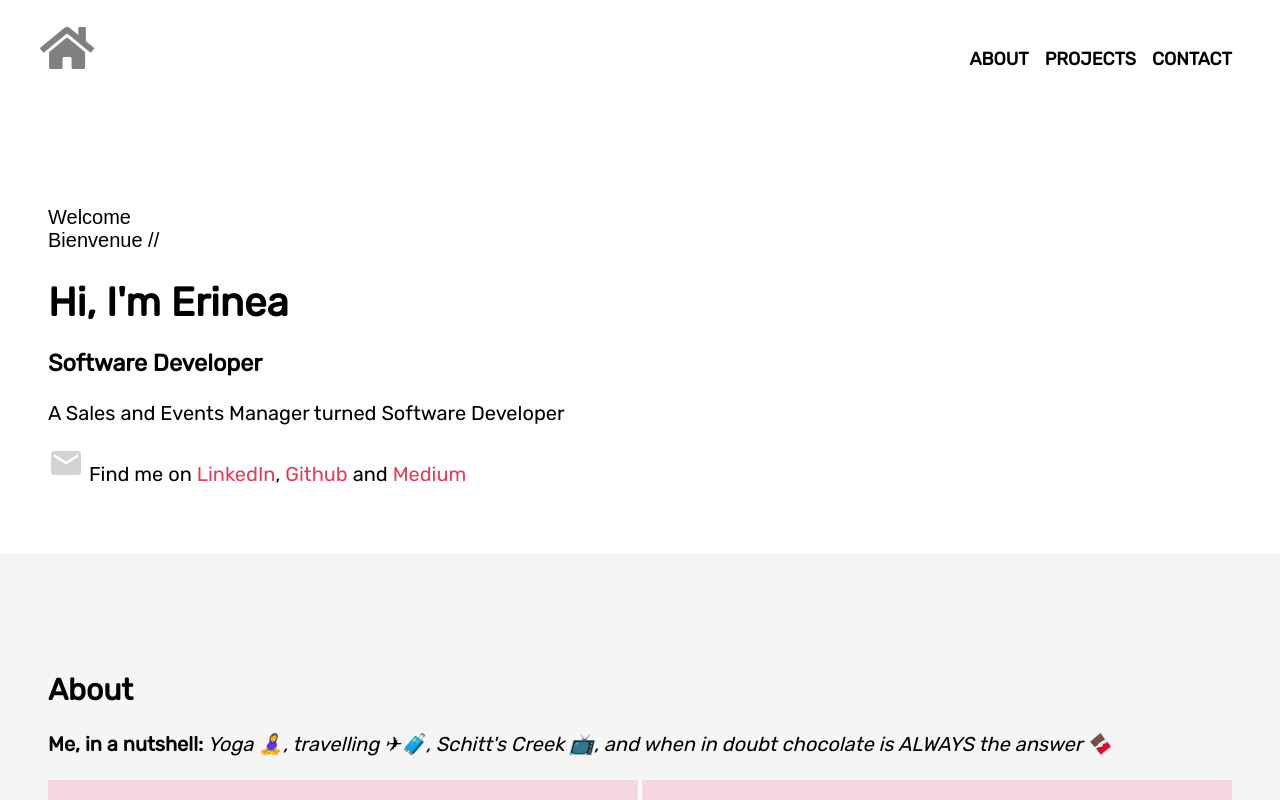
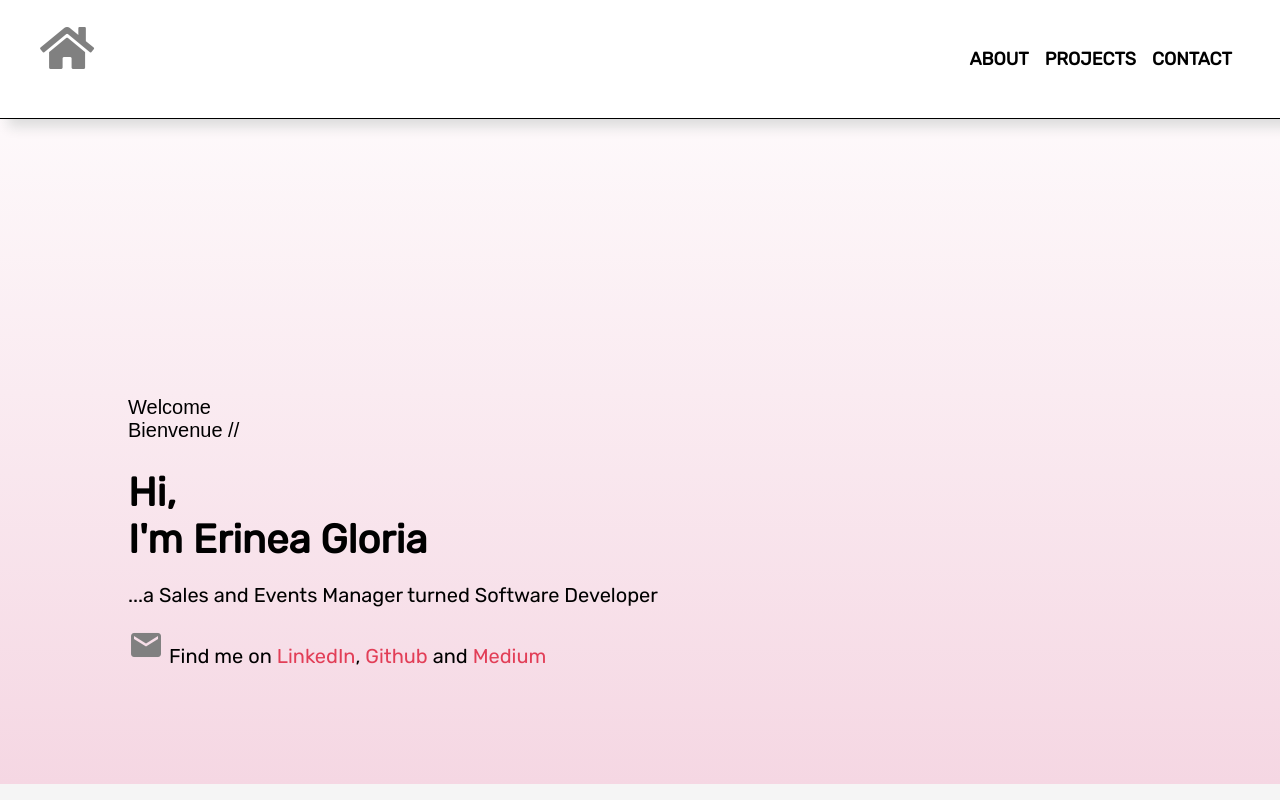
Before and after one commit to erineagloria/portfolio-app, a React (Create React App) app: page / in a window 1280 px wide. Shown: the top 800 px of the page. Built offline with nearby package versions, Linux system fonts and the light colour scheme.

Commit message:
added box shadowing and other effects

```diff
--- a/src/About.css
+++ b/src/About.css
@@ -1,5 +1,4 @@
 .about-page {
-    /* background-color: #FFE433; */
     background-color: whitesmoke;
     padding: 1rem;
 }
@@ -18,7 +17,7 @@
 
 @media screen and (min-width: 600px) {
     .about-page {
-      padding: 3rem;
+      padding: 8rem;
       font-size: 1.25rem;
     }
 
--- a/src/Contact.css
+++ b/src/Contact.css
@@ -1,6 +1,4 @@
 .contact-container {
-    /* background-color: #FFE433; */
-    background-color: #fff;
     padding: 1rem;
     margin-bottom: 8rem;
 }
@@ -76,7 +74,7 @@ button .resume:hover {
         font-size: 3rem;
       }
       .contact-container {
-          padding: 3rem;
+          padding: 8rem;
           font-size: 1.25rem;
       }
       button {
--- a/src/Header.css
+++ b/src/Header.css
@@ -6,6 +6,8 @@
 	width: 100%;
 	padding: 1rem;
 	z-index:1;
+	border-bottom: 1px solid;
+	box-shadow: 8px 8px 12px gainsboro;
 }
 .nav-content .menu {
 	display: none;
@@ -49,6 +51,23 @@
 	position: relative;
 }
 
+.nav-container nav li:after {
+    background: none repeat scroll 0 0 transparent;
+    bottom: 0;
+    content: "";
+    display: block;
+    height: 2px;
+    left: 50%;
+    position: absolute;
+    background: #000000;
+    transition: width 0.3s ease 0s, left 0.3s ease 0s;
+    width: 0;
+  }
+
+  .nav-container nav li:hover:after {
+    width: 100%;
+    left: 0;
+  }
 
 @media only screen and (max-width: 375px) {
 	.nav-container {
@@ -66,9 +85,9 @@
 	  font-size: 3rem;
 	}
 
-	/* .nav-container nav ul {
-		display: none;
-	} */
+	.nav-container nav li:after {
+		background: white;
+	}
 
 	.nav-content ul {
 	  flex-direction: row;
--- a/src/Introduction.css
+++ b/src/Introduction.css
@@ -1,5 +1,6 @@
 .intro-content {
-    /* background-color: #FFE433; */
+    /* background-image: url("https://images.unsplash.com/photo-1490735891913-40897cdaafd1?ixlib=rb-1.2.1&ixid=eyJhcHBfaWQiOjEyMDd9&auto=format&fit=crop&w=1050&q=80"); */
+    background-image: linear-gradient(white, #f5d7e3);
     background-color: #fff;
     padding: 1rem;
 
@@ -39,7 +40,7 @@
   }
 
 .intro-content .welcome-en {
-    margin-top: 110px;
+    margin-top: 220px;
     margin-bottom: 0px;
     font-family: Arial, Helvetica, sans-serif;
     font-weight: lighter;
@@ -52,7 +53,7 @@
 }
 
 .intro-content .email {
-    color: lightgray;
+    color: grey;
 }
 
 .material-icons.md-36 {
@@ -73,7 +74,8 @@
 
 @media screen and (min-width: 600px) {
     .intro-content {
-        padding: 3rem;
+        padding: 8rem;
+        padding-bottom: 6rem;
         font-size: 1.25rem;
     }
 
--- a/src/Introduction.js
+++ b/src/Introduction.js
@@ -10,12 +10,11 @@ export default class Introduction extends Component {
                     <br/>
                     <br/>
                     <h4 className="welcome-en">Welcome</h4><h4 className="welcome-fr">Bienvenue //</h4>
-                    <h1 className="name">Hi, I'm Erinea</h1>
-                    {/* <span className="phonetics">/air-a-ney-yah/</span> */}
-                    <h3>Software Developer</h3>
+                    <h1 className="name">Hi, <br/> I'm Erinea Gloria</h1>
+                    {/* <h3>Software Developer</h3> */}
 
-                    <p>A Sales and Events Manager turned Software Developer</p>
-                    <p><a href="mailto:hello@erineagloria.com"><span className="material-icons md-36 email">email</span></a> Find me on <a href="https://www.linkedin.com/in/erinea-gloria/" target="_blank" className="links" rel="noopener noreferrer" >LinkedIn</a>, <a href="https://github.com/erineagloria" target="_blank" className="links" rel="noopener noreferrer">Github</a> and <a href="https://medium.com/@erineagloria" target="_blank" className="links" rel="noopener noreferrer">Medium</a></p>
+                    <p>...a Sales and Events Manager turned Software Developer</p>
+                    <p><a href="mailto:hello@erineagloria.com"><span className="material-icons md-36 email">email</span></a>    Find me on <a href="https://www.linkedin.com/in/erinea-gloria/" target="_blank" className="links" rel="noopener noreferrer" >LinkedIn</a>, <a href="https://github.com/erineagloria" target="_blank" className="links" rel="noopener noreferrer">Github</a> and <a href="https://medium.com/@erineagloria" target="_blank" className="links" rel="noopener noreferrer">Medium</a></p>
 
                 </div>
             </div>
--- a/src/Projects.css
+++ b/src/Projects.css
@@ -6,10 +6,10 @@
 
 .project-content .project-img {
     width: 340px;
+    height: 200px;
     border-radius: 1rem;
-    height: 200px;
     margin-bottom: 15px;
-
+    box-shadow: 8px 8px 16px lightgrey;
 }
 
 .projects-container .component-title {
@@ -31,7 +31,8 @@ button {
 }
 
 button:hover {
-    background-color: #e23e57;
+    /* background-color: #e23e57; */
+    background-image: linear-gradient(whitesmoke, #e23e57);
 }
 
 button .project-code:hover {
@@ -40,8 +41,6 @@ button .project-code:hover {
 
 .project-content .project-text {
     padding: 0rem 0.5rem;
-    /* border: 2px solid lightskyblue;
-    border-radius: 1rem; */
     margin-bottom: 5rem;
     margin-right: 1rem;
 }
@@ -52,19 +51,22 @@ button .project-code:hover {
         margin-left: 3rem;
         font-size: 1.25rem;
         margin-top: 110px;
+        padding: 0 8rem;
     }
 
     .project-content {
         display: grid;
         grid-template-columns: 1fr 1fr;
-        gap: 1rem;
+        gap: 1.5rem;
         margin-bottom: 5rem;
     }
 
     .project-content .project-img {
-        width: 640px;
+        /* width: 640px; */
         border-radius: 1rem;
-        height: 400px;
+        width: 32rem;
+        height: 24rem;
+        /* height: 400px; */
     }
 
     .project-content .project-text {
```
